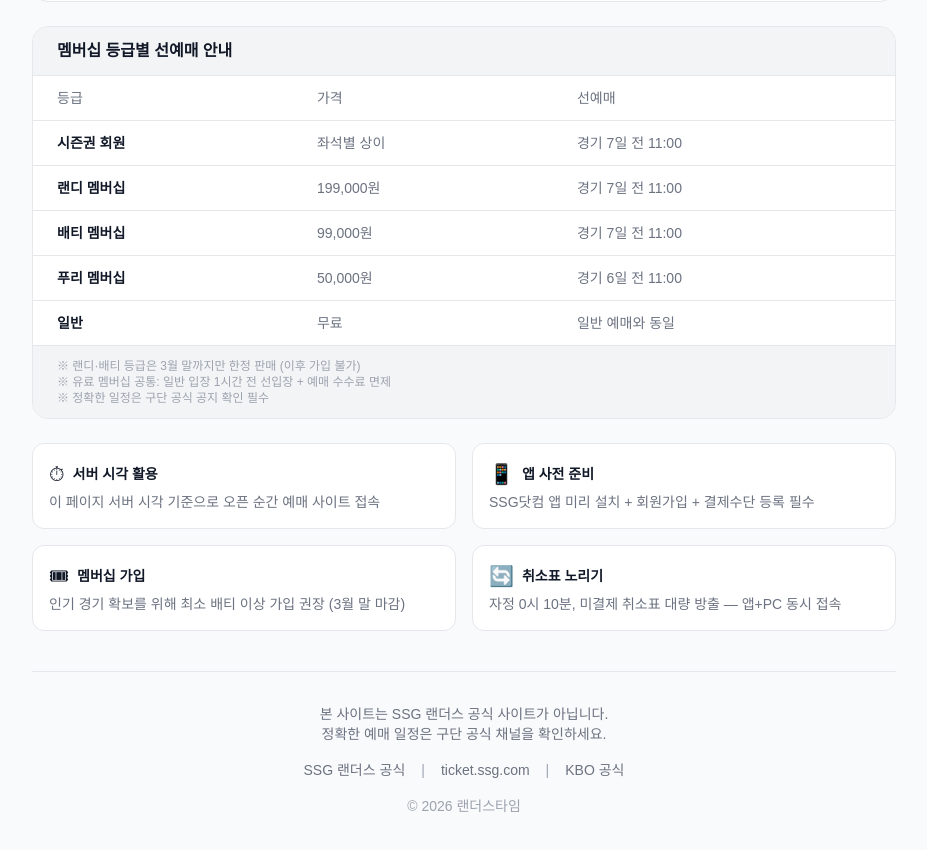
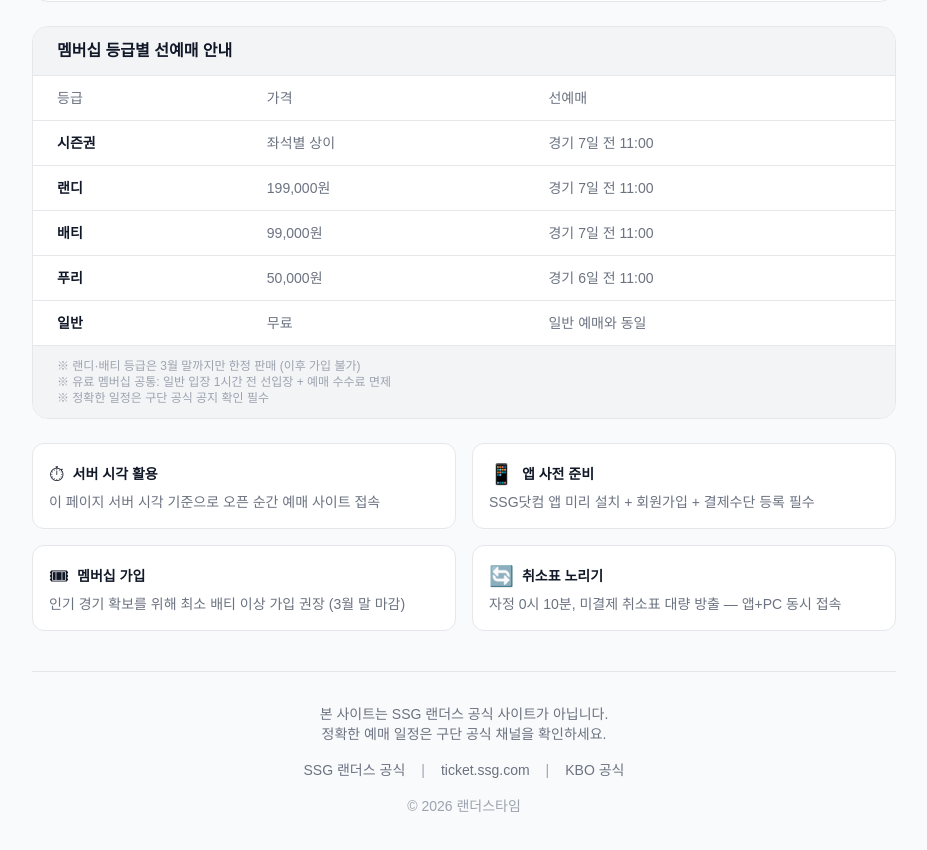
Before and after one commit to Yukhyeonjin/landers-time, a Next.js app: page / in a window 1280 px wide. Shown: the part 2136-2986 px from the top of the page, without its empty margins (176-1103 px from the left). Built offline with nearby package versions, Linux system fonts and the light colour scheme; no server answers; a web font is replaced by a local one.

Commit message:
텍스트 수정

```diff
--- a/src/app/page.tsx
+++ b/src/app/page.tsx
@@ -117,10 +117,10 @@ export default function Home() {
               </thead>
               <tbody>
                 {[
-                  ["시즌권 회원", "좌석별 상이", "경기 7일 전 11:00"],
-                  ["랜디 멤버십", "199,000원", "경기 7일 전 11:00"],
-                  ["배티 멤버십", "99,000원", "경기 7일 전 11:00"],
-                  ["푸리 멤버십", "50,000원", "경기 6일 전 11:00"],
+                  ["시즌권", "좌석별 상이", "경기 7일 전 11:00"],
+                  ["랜디", "199,000원", "경기 7일 전 11:00"],
+                  ["배티", "99,000원", "경기 7일 전 11:00"],
+                  ["푸리", "50,000원", "경기 6일 전 11:00"],
                   ["일반", "무료", "일반 예매와 동일"],
                 ].map(([grade, price, open]) => (
                   <tr
```
